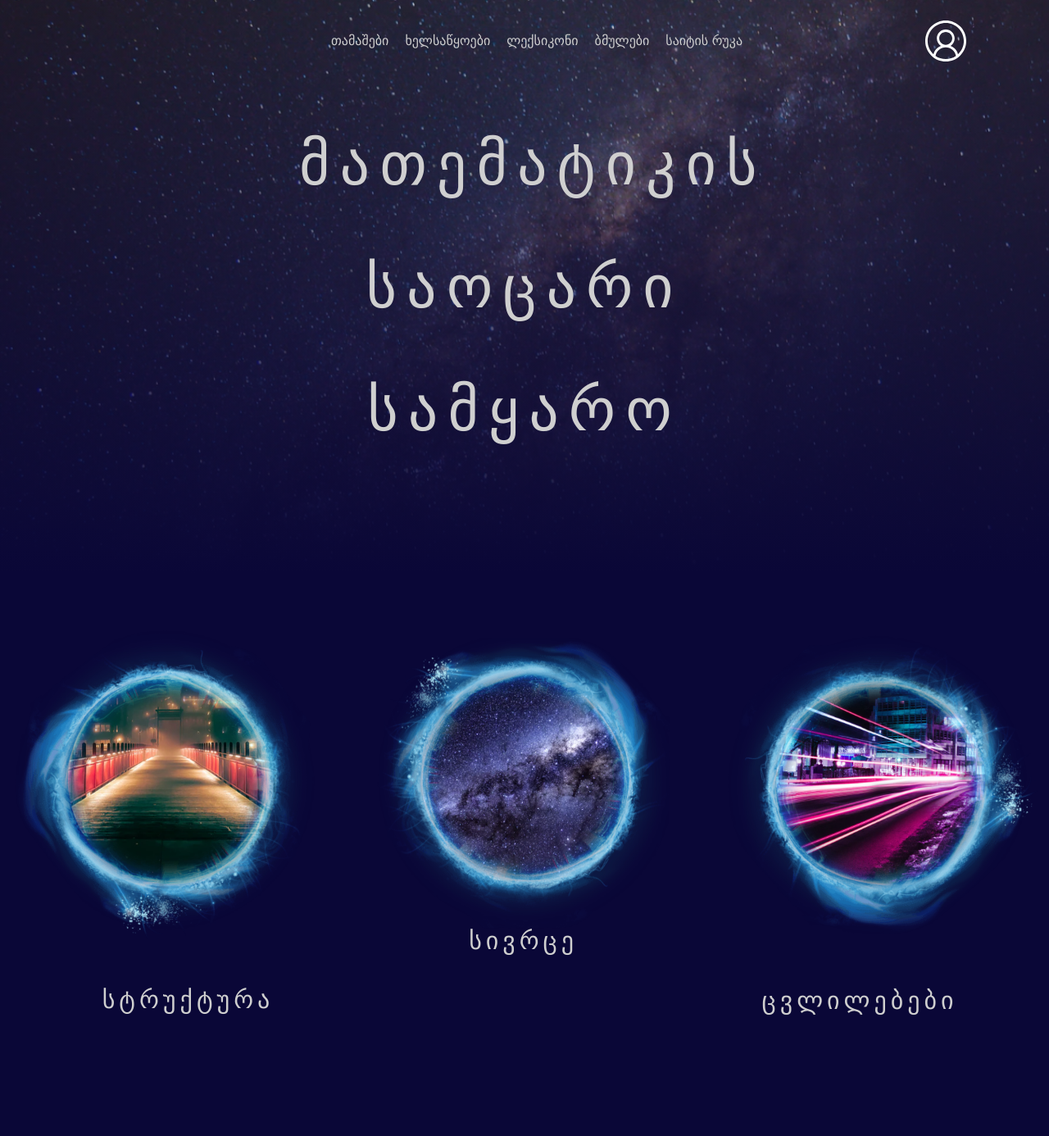
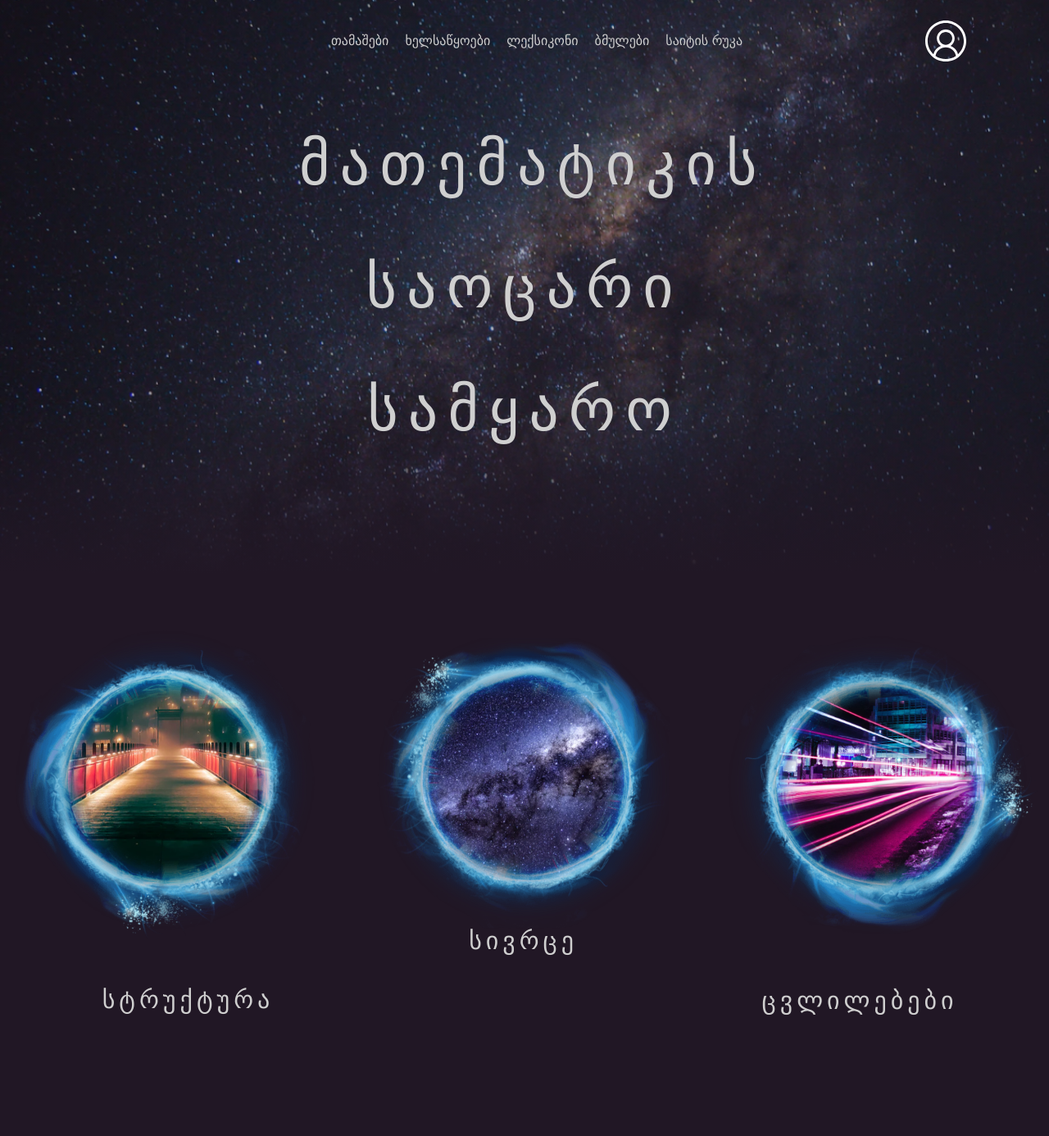
Before and after one commit to davidunilab/davidunilab.wwm, a PHP site: page / in a window 1280 px wide. Shown: the whole page at 82% size. Run offline with PHP 8.4, Linux system fonts and the light colour scheme; some web fonts are replaced.

Commit message:
fixed gradients

```diff
--- a/css/style.css
+++ b/css/style.css
@@ -64,8 +64,8 @@ body {
 
 .background {
   position: relative;
-  background-image: -webkit-gradient(linear, left top, left bottom, from(rgba(70, 50, 80, 0.3)), to(#0a0737)), url(../images/main_background.png);
-  background-image: linear-gradient(to bottom, rgba(70, 50, 80, 0.3), #0a0737), url(../images/main_background.png);
+  background-image: -webkit-gradient(linear, left top, left bottom, from(rgba(37, 23, 34, 0.3)), color-stop(70%, rgba(37, 23, 34, 0.3)), to(#211725)), url(../images/main_background.png);
+  background-image: linear-gradient(to bottom, rgba(37, 23, 34, 0.3) 0%, rgba(37, 23, 34, 0.3) 70%, #211725 100%), url(../images/main_background.png);
   background-color: black;
   background-size: cover;
   width: 100%;
@@ -130,7 +130,7 @@ header .site_name {
       -ms-flex-pack: space-evenly;
           justify-content: space-evenly;
   min-height: 400px;
-  background-color: #0a0737;
+  background-color: #211725;
   padding-bottom: 150px;
 }
 
@@ -163,8 +163,8 @@ header .site_name {
 
 #structure .background, #space .background, #change .background {
   position: absolute;
-  background-image: -webkit-gradient(linear, left top, left bottom, from(rgba(70, 50, 80, 0.3)), to(#0a0737)), url(../images/srtucture_background.png);
-  background-image: linear-gradient(to bottom, rgba(70, 50, 80, 0.3), #0a0737), url(../images/srtucture_background.png);
+  background-image: -webkit-gradient(linear, left top, left bottom, from(rgba(37, 23, 34, 0.3)), to(#211725)), url(../images/srtucture_background.png);
+  background-image: linear-gradient(to bottom, rgba(37, 23, 34, 0.3), #211725), url(../images/srtucture_background.png);
   background-color: black;
 }
 
@@ -226,15 +226,15 @@ header .site_name {
 
 #space .background {
   position: absolute;
-  background-image: -webkit-gradient(linear, left top, left bottom, from(rgba(70, 50, 80, 0.3)), to(#0a0737)), url(../images/space_background.png);
-  background-image: linear-gradient(to bottom, rgba(70, 50, 80, 0.3), #0a0737), url(../images/space_background.png);
+  background-image: -webkit-gradient(linear, left top, left bottom, from(rgba(37, 23, 34, 0.3)), color-stop(110%, #211725)), url(../images/space_background.png);
+  background-image: linear-gradient(to bottom, rgba(37, 23, 34, 0.3), #211725 110%), url(../images/space_background.png);
   background-color: black;
 }
 
 #change .background {
   position: absolute;
-  background-image: -webkit-gradient(linear, left top, left bottom, from(rgba(70, 50, 80, 0.3)), to(#0a0737)), url(../images/change_background.png);
-  background-image: linear-gradient(to bottom, rgba(70, 50, 80, 0.3), #0a0737), url(../images/change_background.png);
+  background-image: -webkit-gradient(linear, left top, left bottom, from(rgba(37, 23, 34, 0.3)), color-stop(150%, #211725)), url(../images/change_background.png);
+  background-image: linear-gradient(to bottom, rgba(37, 23, 34, 0.3) 0%, #211725 150%), url(../images/change_background.png);
   background-color: black;
 }
 /*# sourceMappingURL=style.css.map */
--- a/scss/_change.scss
+++ b/scss/_change.scss
@@ -3,8 +3,8 @@
       position: absolute;
       background-image: linear-gradient(
           to bottom,
-          $gradientStart,
-          $gradientEnd
+          $gradientStart 0%,
+          $gradientEnd 150%
         ),
         url(../images/change_background.png);
         background-color: black;
--- a/scss/_main.scss
+++ b/scss/_main.scss
@@ -15,8 +15,9 @@ body{
     position: relative;
     background-image: linear-gradient(
         to bottom,
-        $gradientStart,
-        $gradientEnd
+        $gradientStart 0%,
+        $gradientStart 70%,
+        $gradientEnd 100%
       ),
       url(../images/main_background.png);
     background-color: black;
--- a/scss/_space.scss
+++ b/scss/_space.scss
@@ -4,7 +4,7 @@
       background-image: linear-gradient(
           to bottom,
           $gradientStart,
-          $gradientEnd
+          $gradientEnd 110%
         ),
         url(../images/space_background.png);
         background-color: black;
--- a/scss/_vars.scss
+++ b/scss/_vars.scss
@@ -1,4 +1,4 @@
 $active:white;
 $white: rgb(207, 207, 207);
-$gradientStart:rgba(70, 50, 80, 0.3);
-$gradientEnd: rgba(10, 7, 55, 1);
+$gradientStart:rgba(37, 23, 34, 0.3);
+$gradientEnd: rgb(33, 23, 37);
```
Also changed, not shown: 1 other file.
